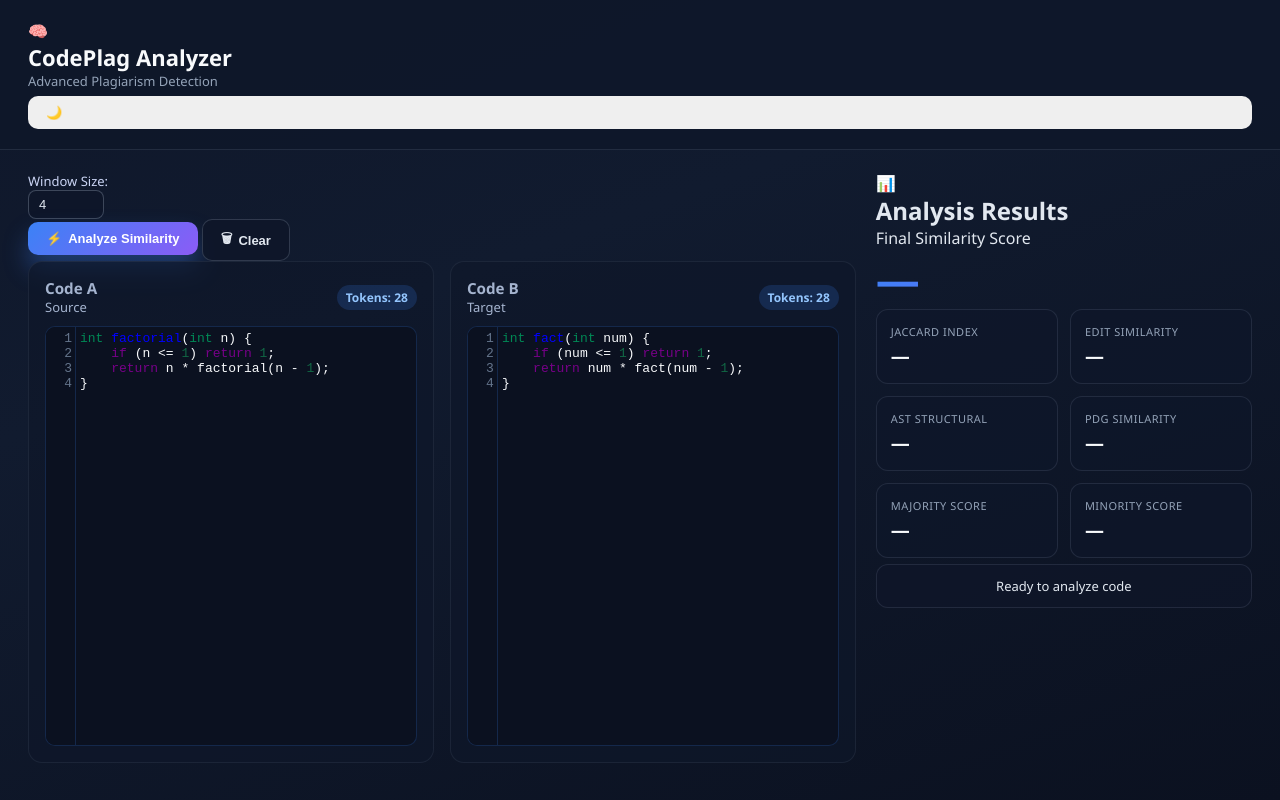
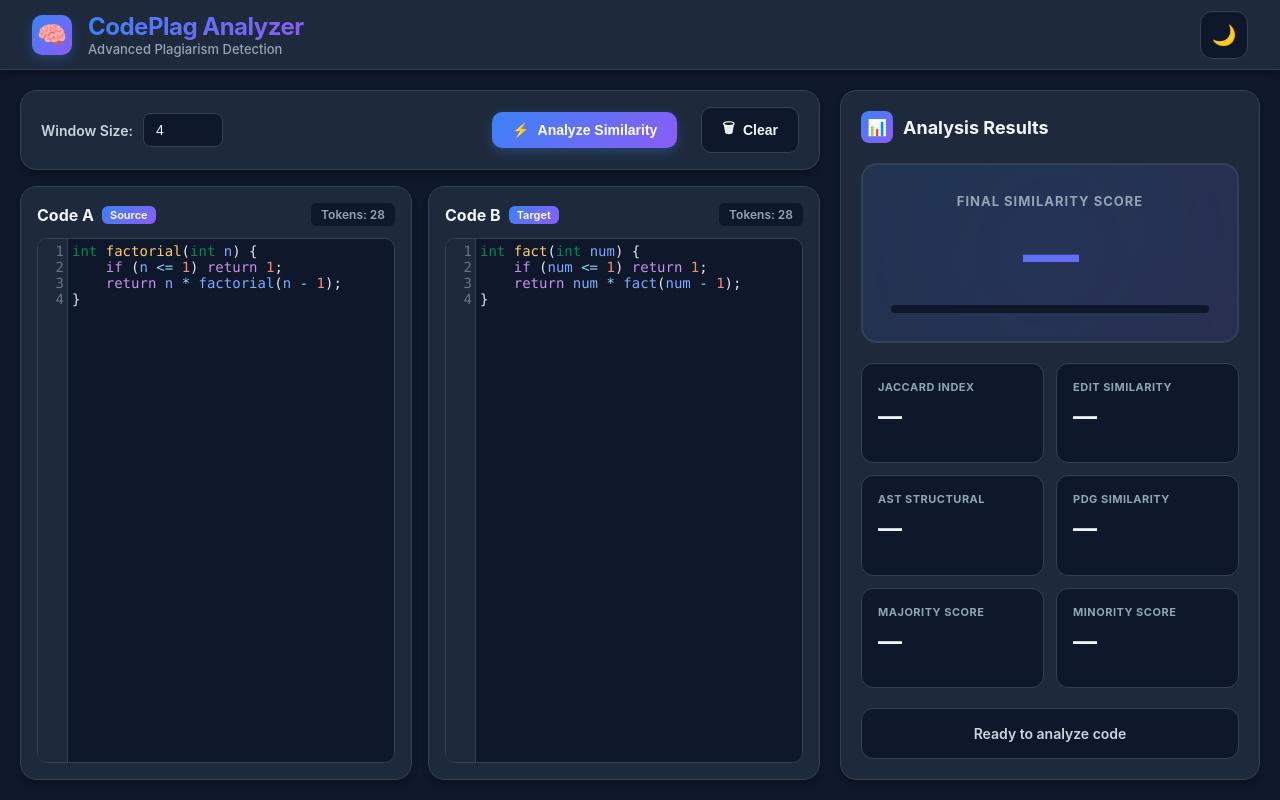
Before and after one commit to KrishKyada/DSA-Project, a website: page public/index.html in a window 1280 px wide. Drawn offline with nearby package versions, Linux system fonts and the light colour scheme.

Commit message:
final style added

```diff
--- a/public/style.css
+++ b/public/style.css
@@ -4,13 +4,45 @@
   padding: 0;
 }
 
+:root {
+  --bg-primary: #0f172a;
+  --bg-secondary: #1e293b;
+  --bg-tertiary: #0f172a;
+  --border-color: #334155;
+  --text-primary: #f1f5f9;
+  --text-secondary: #cbd5e1;
+  --text-tertiary: #94a3b8;
+  --accent-primary: #3b82f6;
+  --accent-secondary: #8b5cf6;
+  --accent-hover: #2563eb;
+  --success: #10b981;
+  --error: #ef4444;
+  --shadow: rgba(0, 0, 0, 0.3);
+}
+
+[data-theme="light"] {
+  --bg-primary: #f8fafc;
+  --bg-secondary: #ffffff;
+  --bg-tertiary: #f1f5f9;
+  --border-color: #e2e8f0;
+  --text-primary: #0f172a;
+  --text-secondary: #475569;
+  --text-tertiary: #64748b;
+  --accent-primary: #3b82f6;
+  --accent-secondary: #8b5cf6;
+  --accent-hover: #2563eb;
+  --success: #10b981;
+  --error: #ef4444;
+  --shadow: rgba(0, 0, 0, 0.1);
+}
+
 body {
-  font-family: 'Segoe UI', system-ui, sans-serif;
-  background: linear-gradient(160deg, #0f172a 0%, #111b2f 35%, #0b1120 100%);
-  color: #e2e8f0;
-  min-height: 100vh;
-  display: flex;
-  flex-direction: column;
+  background: var(--bg-primary);
+  color: var(--text-primary);
+  font-family: 'Inter', 'Segoe UI', system-ui, sans-serif;
+  height: 100vh;
+  overflow: hidden;
+  transition: background-color 0.3s ease, color 0.3s ease;
 }
 
 .CodeMirror-cursor {
@@ -18,320 +50,500 @@ body {
 }
 
 header {
-  background: rgba(15, 23, 42, 0.92);
-  border-bottom: 1px solid rgba(148, 163, 184, 0.15);
-  padding: 20px 28px;
+  height: 70px;
+  background: var(--bg-secondary);
+  border-bottom: 1px solid var(--border-color);
   display: flex;
-  flex-direction: column;
-  gap: 6px;
+  align-items: center;
+  justify-content: space-between;
+  padding: 0 32px;
+  box-shadow: 0 4px 6px -1px var(--shadow);
+  transition: all 0.3s ease;
+}
+
+.header-left {
+  display: flex;
+  align-items: center;
+  gap: 16px;
+}
+
+.logo {
+  width: 40px;
+  height: 40px;
+  background: linear-gradient(135deg, var(--accent-primary), var(--accent-secondary));
+  border-radius: 10px;
+  display: flex;
+  align-items: center;
+  justify-content: center;
+  font-size: 24px;
+  box-shadow: 0 4px 12px rgba(59, 130, 246, 0.3);
 }
 
 h1 {
-  font-size: 22px;
-  font-weight: 600;
-  color: #f8fafc;
+  font-size: 24px;
+  font-weight: 700;
+  background: linear-gradient(135deg, var(--accent-primary), var(--accent-secondary));
+  background-clip: text;
+  -webkit-background-clip: text;
+  -webkit-text-fill-color: transparent;
+  letter-spacing: -0.5px;
 }
 
-.subtitle {
-  font-size: 13px;
-  color: #94a3b8;
+.theme-toggle {
+  width: 48px;
+  height: 48px;
+  border-radius: 12px;
+  border: 1px solid var(--border-color);
+  background: var(--bg-tertiary);
+  color: var(--text-primary);
+  cursor: pointer;
+  display: flex;
+  align-items: center;
+  justify-content: center;
+  font-size: 20px;
+  transition: all 0.3s ease;
+}
+
+.theme-toggle:hover {
+  background: var(--accent-primary);
+  color: white;
+  transform: scale(1.05);
+  box-shadow: 0 4px 12px rgba(59, 130, 246, 0.3);
 }
 
 main {
-  flex: 1;
-  display: grid;
-  grid-template-columns: minmax(0, 2.2fr) minmax(320px, 1fr);
+  display: flex;
+  height: calc(100vh - 70px);
   gap: 20px;
-  padding: 22px 28px 32px;
+  padding: 20px;
 }
 
-.panel {
-  background: rgba(17, 24, 39, 0.85);
-  border: 1px solid rgba(99, 102, 241, 0.18);
-  border-radius: 16px;
-  padding: 20px;
-  box-shadow: 0 18px 30px rgba(15, 23, 42, 0.35);
+.left {
+  flex: 1;
   display: flex;
   flex-direction: column;
   gap: 16px;
 }
 
-.panel-title {
-  font-size: 14px;
-  text-transform: uppercase;
-  letter-spacing: 0.4px;
-  color: #a5b4fc;
+.controls {
+  background: var(--bg-secondary);
+  border: 1px solid var(--border-color);
+  border-radius: 16px;
+  padding: 16px 20px;
+  display: flex;
+  align-items: center;
+  gap: 24px;
+  box-shadow: 0 4px 6px -1px var(--shadow);
+  transition: all 0.3s ease;
 }
 
-.control-strip {
+.control-group {
   display: flex;
   align-items: center;
-  gap: 16px;
-  background: rgba(30, 41, 59, 0.7);
-  border: 1px solid rgba(148, 163, 184, 0.12);
-  border-radius: 12px;
-  padding: 12px 16px;
+  gap: 10px;
 }
 
 label {
-  font-size: 13px;
-  color: #cbd5f5;
-  display: flex;
-  align-items: center;
-  gap: 6px;
+  font-size: 14px;
+  color: var(--text-secondary);
+  font-weight: 600;
 }
 
 input[type="number"] {
-  width: 76px;
-  padding: 6px 10px;
+  width: 80px;
+  padding: 8px 12px;
   border-radius: 8px;
-  border: 1px solid rgba(148, 163, 184, 0.35);
-  background: rgba(15, 23, 42, 0.9);
-  color: #e2e8f0;
-  font-size: 13px;
-  transition: border 0.2s ease, box-shadow 0.2s ease;
+  border: 1px solid var(--border-color);
+  background: var(--bg-tertiary);
+  color: var(--text-primary);
+  font-size: 14px;
+  transition: all 0.3s ease;
 }
 
 input[type="number"]:focus {
   outline: none;
-  border-color: #60a5fa;
-  box-shadow: 0 0 0 3px rgba(96, 165, 250, 0.25);
+  border-color: var(--accent-primary);
+  box-shadow: 0 0 0 3px rgba(59, 130, 246, 0.1);
 }
 
 button {
+  padding: 10px 20px;
+  border-radius: 10px;
   border: none;
-  border-radius: 10px;
-  padding: 9px 18px;
-  font-size: 13px;
+  font-size: 14px;
   font-weight: 600;
-  display: inline-flex;
+  cursor: pointer;
+  transition: all 0.3s ease;
+  display: flex;
   align-items: center;
-  gap: 6px;
-  cursor: pointer;
-  transition: transform 0.15s ease, box-shadow 0.15s ease;
+  gap: 8px;
 }
 
 #analyzeBtn {
+  background: linear-gradient(135deg, var(--accent-primary), var(--accent-secondary));
+  color: white;
   margin-left: auto;
-  background: linear-gradient(135deg, #3b82f6, #8b5cf6);
-  color: white;
-  box-shadow: 0 14px 24px rgba(59, 130, 246, 0.35);
+  box-shadow: 0 4px 12px rgba(59, 130, 246, 0.3);
 }
 
-#analyzeBtn:hover:not(:disabled) {
-  transform: translateY(-1px);
+#analyzeBtn:hover {
+  transform: translateY(-2px);
+  box-shadow: 0 6px 16px rgba(59, 130, 246, 0.4);
 }
 
 #analyzeBtn:disabled {
-  background: rgba(148, 163, 184, 0.35);
-  box-shadow: none;
+  background: var(--text-tertiary);
   cursor: not-allowed;
+  transform: none;
 }
 
 #clearBtn {
-  background: rgba(15, 23, 42, 0.9);
-  color: #e2e8f0;
-  border: 1px solid rgba(148, 163, 184, 0.25);
+  background: var(--bg-tertiary);
+  color: var(--text-primary);
+  border: 1px solid var(--border-color);
 }
 
 #clearBtn:hover {
-  border-color: #f87171;
-  color: #fca5a5;
+  background: var(--error);
+  color: white;
+  border-color: var(--error);
 }
 
 .editors {
-  display: grid;
-  grid-template-columns: repeat(2, minmax(0, 1fr));
+  flex: 1;
+  display: flex;
   gap: 16px;
   min-height: 0;
 }
 
 .editor-panel {
+  flex: 1;
+  background: var(--bg-secondary);
+  border: 1px solid var(--border-color);
+  border-radius: 16px;
+  padding: 16px;
   display: flex;
   flex-direction: column;
-  gap: 10px;
-  padding: 16px;
-  background: rgba(15, 23, 42, 0.7);
-  border: 1px solid rgba(148, 163, 184, 0.1);
-  border-radius: 14px;
+  box-shadow: 0 4px 6px -1px var(--shadow);
+  transition: all 0.3s ease;
+}
+
+.editor-panel:hover {
+  box-shadow: 0 8px 16px -1px var(--shadow);
 }
 
 .editor-header {
   display: flex;
   justify-content: space-between;
   align-items: center;
-  font-size: 13px;
-  color: #a5b4cf;
+  margin-bottom: 12px;
+}
+
+.editor-title {
+  display: flex;
+  align-items: center;
+  gap: 8px;
+}
+
+.editor-header h3 {
+  font-size: 16px;
+  font-weight: 700;
+  color: var(--text-primary);
+}
+
+.editor-badge {
+  background: linear-gradient(135deg, var(--accent-primary), var(--accent-secondary));
+  color: white;
+  padding: 2px 8px;
+  border-radius: 6px;
+  font-size: 11px;
+  font-weight: 600;
 }
 
 .token-count {
-  background: rgba(59, 130, 246, 0.18);
-  color: #93c5fd;
-  padding: 4px 9px;
-  border-radius: 999px;
   font-size: 12px;
+  color: var(--text-tertiary);
+  background: var(--bg-tertiary);
+  padding: 4px 10px;
+  border-radius: 6px;
   font-weight: 600;
 }
 
 .CodeMirror {
-  height: 420px;
+  height: 100% !important;
   border-radius: 10px;
-  border: 1px solid rgba(59, 130, 246, 0.2);
-  background: #0b1120;
-  font-size: 13px;
-  color: #f8fafc;
-  font-family: "Fira Code", monospace;
+  border: 1px solid var(--border-color);
+  background: var(--bg-tertiary);
+  font-size: 14px;
+  font-family: 'Fira Code', 'Consolas', monospace;
+  transition: all 0.3s ease;
 }
 
-.CodeMirror-gutters {
-  background: #0b1120;
-  border-right: 1px solid rgba(59, 130, 246, 0.2);
+[data-theme="dark"] .CodeMirror {
+  color: #e2e8f0;
 }
 
-.CodeMirror-linenumber {
+[data-theme="dark"] .CodeMirror-gutters {
+  background: #1e293b;
+  border-right: 1px solid #334155;
+}
+
+[data-theme="dark"] .CodeMirror-linenumber {
   color: #64748b;
 }
 
-.CodeMirror-cursor {
-  border-left: 1px solid #f1f5f9;
+[data-theme="dark"] .cm-keyword {
+  color: #c792ea;
 }
 
-.CodeMirror-selected {
-  background: rgba(59, 130, 246, 0.35) !important;
+[data-theme="dark"] .cm-variable {
+  color: #82aaff;
 }
 
-.score-card {
-  background: linear-gradient(140deg, rgba(59, 130, 246, 0.12), rgba(139, 92, 246, 0.12));
-  border: 1px solid rgba(59, 130, 246, 0.25);
+[data-theme="dark"] .cm-string {
+  color: #c3e88d;
+}
+
+[data-theme="dark"] .cm-comment {
+  color: #546e7a;
+}
+
+[data-theme="dark"] .cm-number {
+  color: #f78c6c;
+}
+
+[data-theme="dark"] .cm-operator {
+  color: #89ddff;
+}
+
+[data-theme="dark"] .cm-def {
+  color: #ffcb6b;
+}
+
+[data-theme="light"] .CodeMirror {
+  background: #ffffff;
+  color: #0f172a;
+}
+
+.right {
+  width: 420px;
+  background: var(--bg-secondary);
+  border: 1px solid var(--border-color);
   border-radius: 16px;
   padding: 20px;
   display: flex;
   flex-direction: column;
-  gap: 10px;
-  text-align: center;
+  gap: 20px;
+  box-shadow: 0 4px 6px -1px var(--shadow);
+  transition: all 0.3s ease;
 }
 
-.score-card span {
-  font-size: 12px;
-  color: #94a3b8;
+.result-header {
+  display: flex;
+  align-items: center;
+  gap: 10px;
+}
+
+.result-icon {
+  width: 32px;
+  height: 32px;
+  background: linear-gradient(135deg, var(--accent-primary), var(--accent-secondary));
+  border-radius: 8px;
+  display: flex;
+  align-items: center;
+  justify-content: center;
+  color: white;
+  font-size: 16px;
+}
+
+.result-title {
+  font-size: 18px;
+  font-weight: 700;
+  color: var(--text-primary);
+}
+
+.score-display {
+  background: linear-gradient(135deg, rgba(59, 130, 246, 0.1), rgba(139, 92, 246, 0.1));
+  border: 2px solid var(--border-color);
+  border-radius: 16px;
+  padding: 28px;
+  text-align: center;
+  position: relative;
+  overflow: hidden;
+}
+
+.score-display::before {
+  content: '';
+  position: absolute;
+  top: -50%;
+  left: -50%;
+  width: 200%;
+  height: 200%;
+  background: radial-gradient(circle, rgba(59, 130, 246, 0.1) 0%, transparent 70%);
+  animation: pulse 3s ease-in-out infinite;
+}
+
+@keyframes pulse {
+  0%, 100% { transform: scale(1); opacity: 0.5; }
+  50% { transform: scale(1.1); opacity: 0.8; }
+}
+
+.score-label {
+  font-size: 13px;
+  color: var(--text-tertiary);
   text-transform: uppercase;
-  letter-spacing: 0.4px;
+  letter-spacing: 1px;
+  font-weight: 700;
+  position: relative;
+  z-index: 1;
 }
 
 .score-value {
-  font-size: 44px;
-  font-weight: 700;
-  background: linear-gradient(135deg, #3b82f6, #8b5cf6);
+  font-size: 56px;
+  font-weight: 800;
+  margin: 12px 0;
+  background: linear-gradient(135deg, var(--accent-primary), var(--accent-secondary));
   background-clip: text;
   -webkit-background-clip: text;
   -webkit-text-fill-color: transparent;
-}
-
-.progress {
-  height: 8px;
-  width: 100%;
-  background: rgba(148, 163, 184, 0.25);
-  border-radius: 999px;
-  overflow: hidden;
+  position: relative;
+  z-index: 1;
+  letter-spacing: -2px;
 }
 
 .progress-bar {
+  height: 8px;
+  background: var(--bg-tertiary);
+  border-radius: 4px;
+  overflow: hidden;
+  margin-top: 16px;
+  position: relative;
+  z-index: 1;
+}
+
+.progress-fill {
   height: 100%;
-  width: 0;
-  border-radius: inherit;
-  background: linear-gradient(90deg, #3b82f6, #8b5cf6);
-  transition: width 0.6s ease;
+  background: linear-gradient(90deg, var(--accent-primary), var(--accent-secondary));
+  width: 0%;
+  transition: width 0.8s cubic-bezier(0.4, 0, 0.2, 1);
+  border-radius: 4px;
+  box-shadow: 0 0 10px rgba(59, 130, 246, 0.5);
 }
 
 .metrics {
   display: grid;
-  grid-template-columns: repeat(2, minmax(0, 1fr));
+  grid-template-columns: 1fr 1fr;
   gap: 12px;
+  flex: 1;
 }
 
 .metric-card {
-  background: rgba(15, 23, 42, 0.72);
-  border: 1px solid rgba(148, 163, 184, 0.15);
+  background: var(--bg-tertiary);
+  border: 1px solid var(--border-color);
   border-radius: 12px;
-  padding: 14px;
-  display: flex;
-  flex-direction: column;
-  gap: 4px;
+  padding: 16px;
+  transition: all 0.3s ease;
+  position: relative;
+  overflow: hidden;
+}
+
+.metric-card::before {
+  content: '';
+  position: absolute;
+  top: 0;
+  left: 0;
+  width: 4px;
+  height: 100%;
+  background: linear-gradient(180deg, var(--accent-primary), var(--accent-secondary));
+  transform: scaleY(0);
+  transition: transform 0.3s ease;
+}
+
+.metric-card:hover {
+  transform: translateY(-2px);
+  box-shadow: 0 8px 16px var(--shadow);
+}
+
+.metric-card:hover::before {
+  transform: scaleY(1);
 }
 
 .metric-label {
   font-size: 11px;
-  color: #94a3b8;
+  color: var(--text-tertiary);
+  text-transform: uppercase;
   letter-spacing: 0.5px;
-  text-transform: uppercase;
+  margin-bottom: 8px;
+  font-weight: 700;
 }
 
 .metric-value {
-  font-size: 19px;
-  font-weight: 600;
-  color: #f8fafc;
+  font-size: 24px;
+  font-weight: 700;
+  color: var(--text-primary);
 }
 
 .status {
-  margin-top: 6px;
-  padding: 12px 14px;
+  background: var(--bg-tertiary);
+  border: 1px solid var(--border-color);
   border-radius: 12px;
-  border: 1px solid rgba(148, 163, 184, 0.15);
-  background: rgba(15, 23, 42, 0.6);
-  font-size: 13px;
-  color: #e2e8f0;
+  padding: 16px;
+  font-size: 14px;
+  color: var(--text-secondary);
   text-align: center;
-  min-height: 44px;
-  display: flex;
-  align-items: center;
-  justify-content: center;
+  transition: all 0.3s ease;
+  font-weight: 600;
+}
+
+.status.error {
+  background: rgba(239, 68, 68, 0.1);
+  border-color: var(--error);
+  color: var(--error);
 }
 
 .status.success {
-  border-color: rgba(34, 197, 94, 0.35);
-  color: #86efac;
-}
-
-.status.error {
-  border-color: rgba(248, 113, 113, 0.35);
-  color: #fca5a5;
+  background: rgba(16, 185, 129, 0.1);
+  border-color: var(--success);
+  color: var(--success);
 }
 
 .status.loading {
-  border-color: rgba(96, 165, 250, 0.35);
-  color: #bfdbfe;
-}
-
-.loading-spinner {
-  width: 14px;
-  height: 14px;
-  border-radius: 50%;
-  border: 2px solid rgba(148, 163, 184, 0.4);
-  border-top-color: #3b82f6;
-  animation: spin 0.6s linear infinite;
-  margin-right: 8px;
+  background: rgba(59, 130, 246, 0.1);
+  border-color: var(--accent-primary);
+  color: var(--accent-primary);
 }
 
 @keyframes spin {
   to { transform: rotate(360deg); }
 }
 
-@media (max-width: 1100px) {
-  main { grid-template-columns: 1fr; }
-  .CodeMirror { height: 360px; }
+.loading-spinner {
+  display: inline-block;
+  width: 16px;
+  height: 16px;
+  border: 2px solid var(--border-color);
+  border-top-color: var(--accent-primary);
+  border-radius: 50%;
+  animation: spin 0.6s linear infinite;
+  margin-right: 10px;
 }
 
-.example-btn {
-  font-size: 12px;
-  padding: 6px 12px;
-  border-radius: 8px;
-  border: 1px solid rgba(148, 163, 184, 0.2);
-  background: rgba(59, 130, 246, 0.18);
-  color: #cbd5f5;
+.subtitle {
+  font-size: 13px;
+  color: var(--text-tertiary);
+  font-weight: 500;
 }
 
-.example-btn:hover {
-  background: rgba(59, 130, 246, 0.28);
-  border-color: rgba(148, 163, 184, 0.35);
-  transform: translateY(-1px);
+@media (max-width: 1200px) {
+  main {
+    flex-direction: column;
+  }
+
+  .right {
+    width: 100%;
+  }
+
+  .editors {
+    flex-direction: column;
+  }
 }
```
